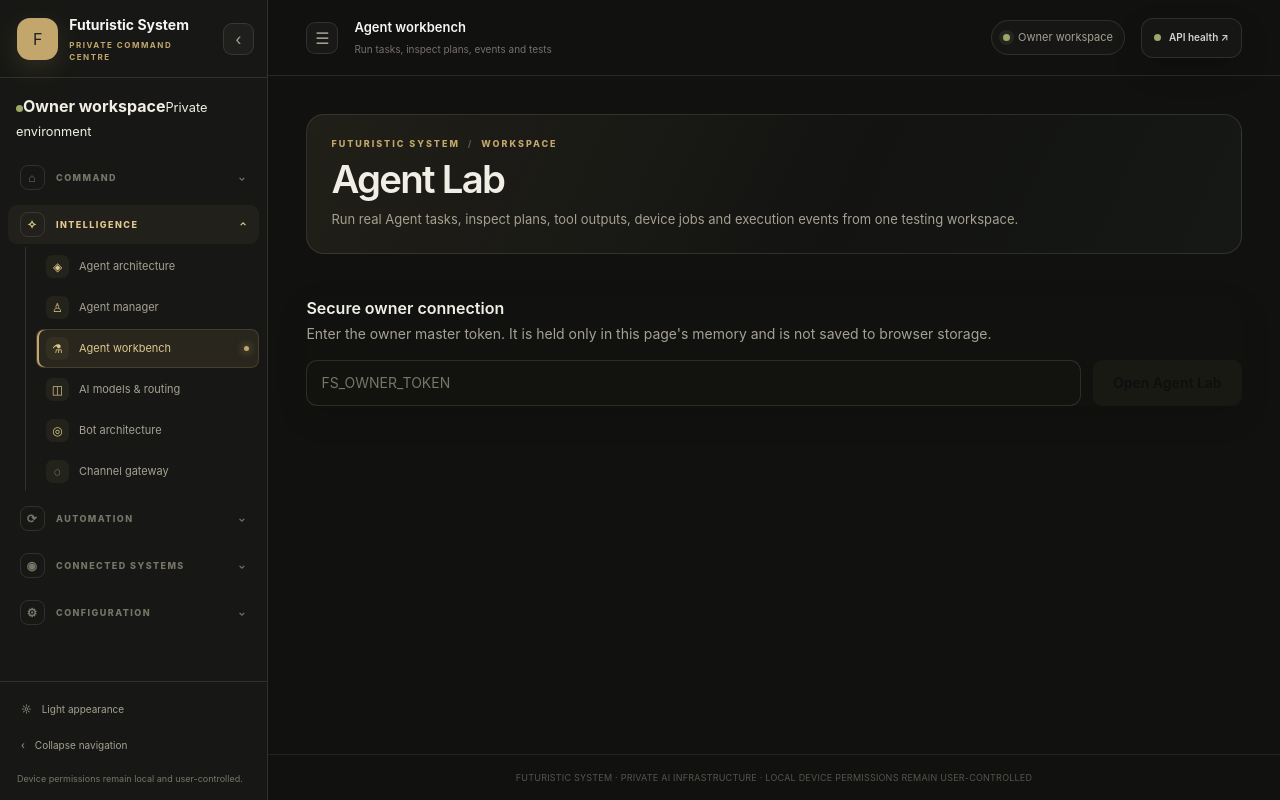
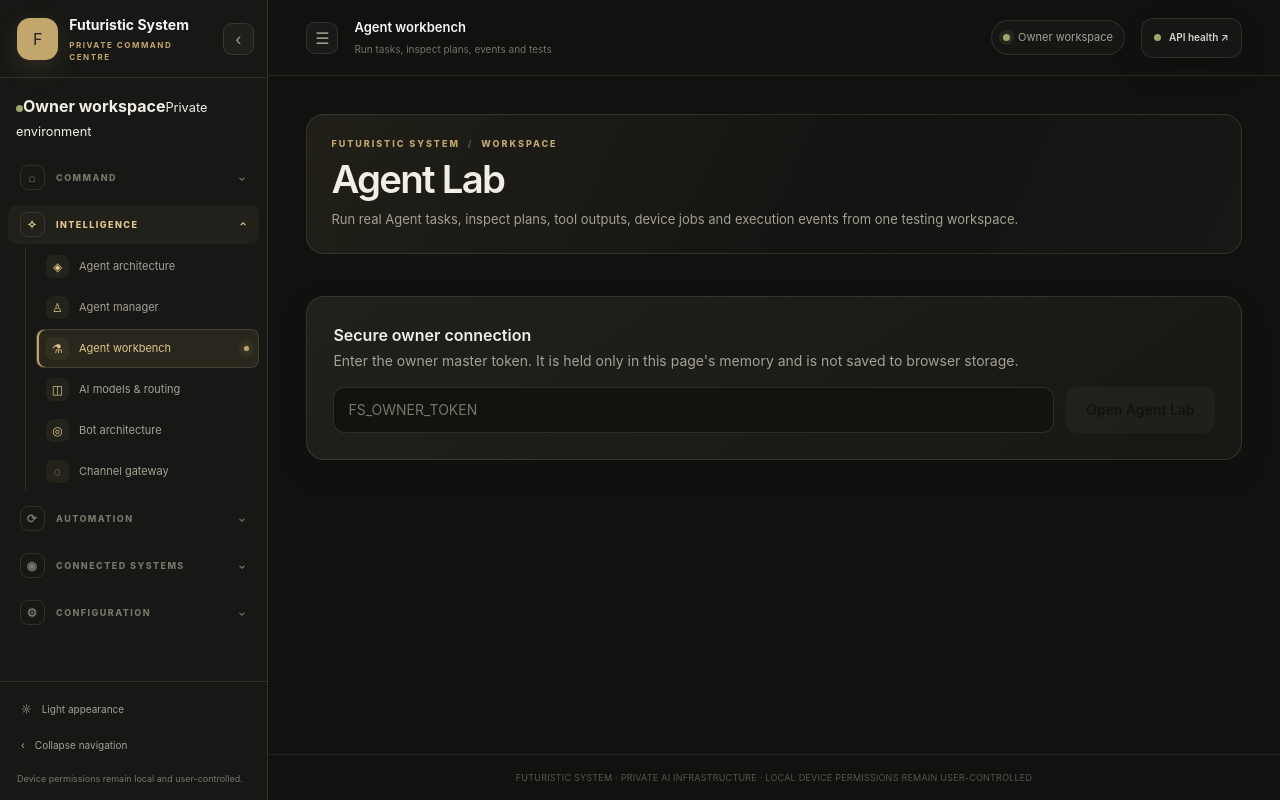
Before and after one commit to kandarpprajapati567-alt/MCP-backend, a Next.js app: page /dashboard/agent-lab in a window 1280 px wide. Built offline with nearby package versions, Linux system fonts and the light colour scheme.

Commit message:
fix(agent-lab): target metrics section explicitly

```diff
--- a/src/app/globals.css
+++ b/src/app/globals.css
@@ -504,7 +504,7 @@ button:disabled { cursor: not-allowed; opacity: .48; }
 .agent-lab-page{max-width:1500px!important;display:flex;flex-direction:column;gap:22px}
 .agent-lab-page .page-heading{margin-bottom:0;padding:22px 24px;border:1px solid var(--fs-border);border-radius:18px;background:linear-gradient(115deg,rgba(194,166,107,.09),rgba(255,255,255,.012) 58%,rgba(138,167,139,.045))}
 .agent-lab-page>section{border:1px solid var(--fs-border)!important;border-radius:18px!important;background:linear-gradient(145deg,#20211c,#171814)!important;padding:clamp(16px,2.4vw,26px)!important}
-.agent-lab-page>section:first-of-type{background:transparent!important;border:0!important;padding:0!important}
+.agent-lab-page>.agent-lab-metrics{background:transparent!important;border:0!important;padding:0!important}
 .agent-lab-page .grid.gap-3[class*="sm:grid-cols-3"]>div{position:relative;overflow:hidden;min-height:116px;padding:20px!important;border:1px solid var(--fs-border)!important;border-radius:16px!important;background:linear-gradient(145deg,#25261f,#191a16)!important}
 .agent-lab-page .grid.gap-3[class*="sm:grid-cols-3"]>div:after{content:"";position:absolute;right:-22px;top:-35px;width:110px;height:110px;border:1px solid rgba(194,166,107,.12);border-radius:50%;box-shadow:0 0 0 14px rgba(194,166,107,.025),0 0 0 30px rgba(194,166,107,.018)}
 .agent-lab-page .grid.gap-3[class*="sm:grid-cols-3"]>div p{font-size:10px;letter-spacing:.12em;text-transform:uppercase;color:var(--fs-muted)}
```
